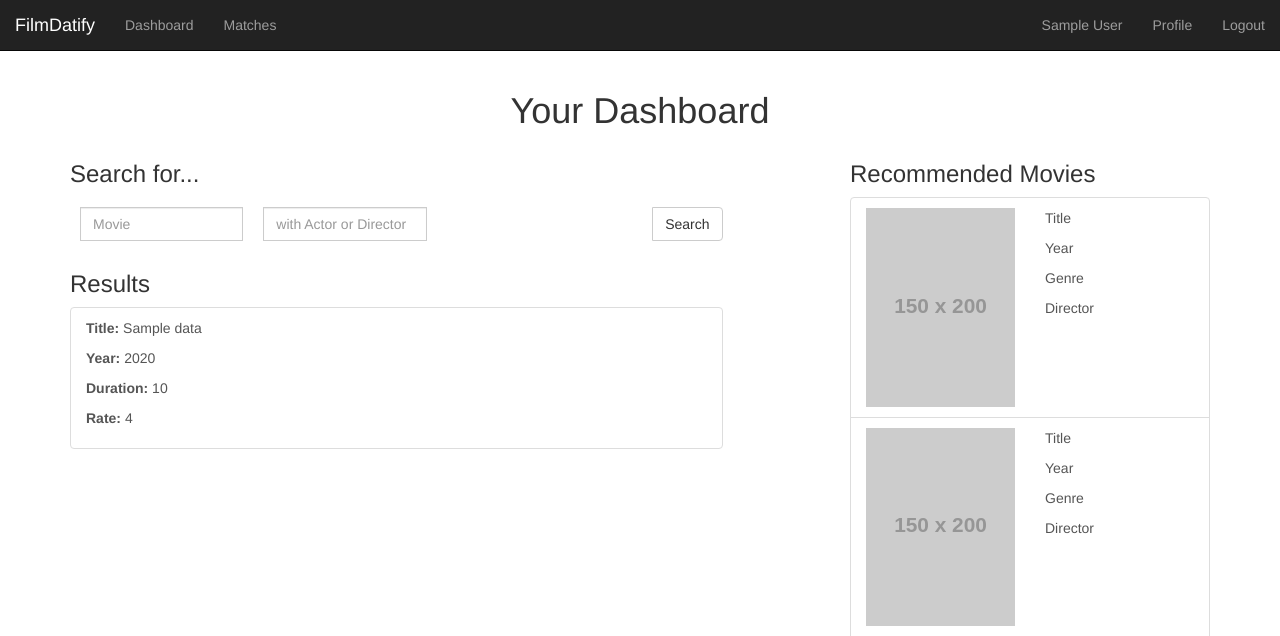
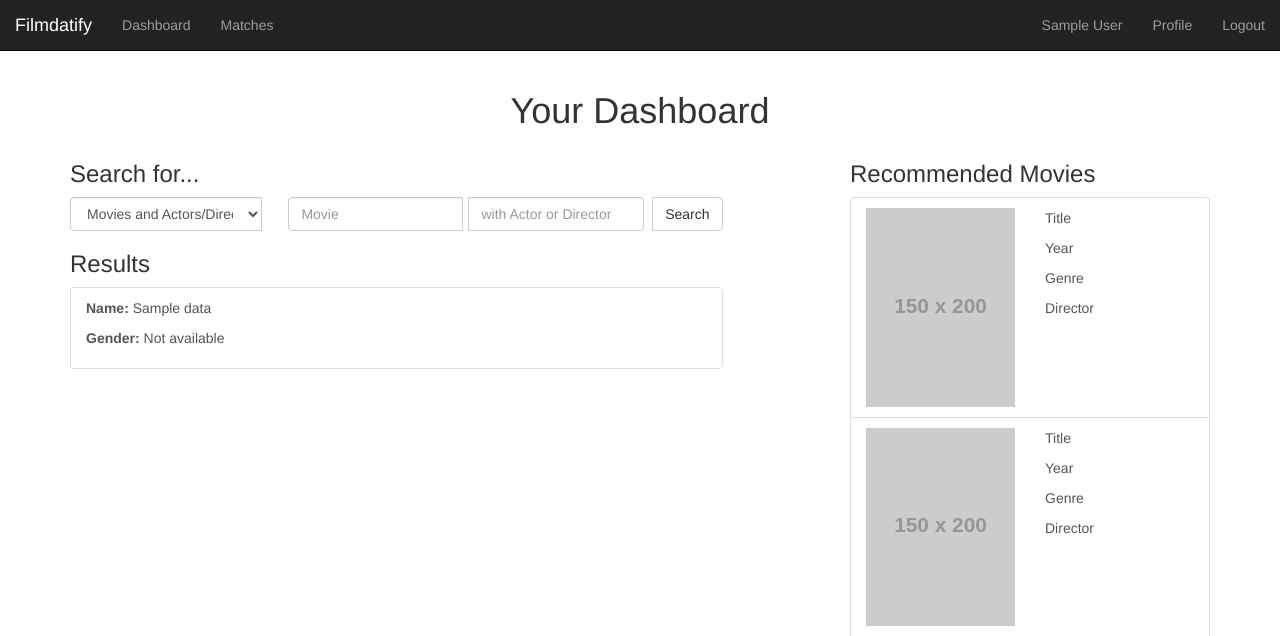
Before and after one commit to Crongz/Fildatify, a Flask app: template app/templates/dashboard.html in a window 1280 px wide. Shown: the top 636 px of the page. Run offline with Flask 2, Linux system fonts and the light colour scheme; the visitor is signed in with stand-in values (Sample User, id 1); the template is opened without the code that fills it: most values are stand-ins (such as "Sample title", 1, 10 or a date in 2020); grey boxes labelled with a size stand in for pictures from a placeholder-image service; some libraries are stand-ins or nearby versions.

Commit message:
actor search

```diff
--- a/app/templates/dashboard.html
+++ b/app/templates/dashboard.html
@@ -9,7 +9,29 @@
     text-decoration: none;
     display: inline-block;
 }
+.div-inline{
+    display:inline-block !important;
+}
 </style>
+
+
+<script>
+        $(document).ready(function (){
+          $("#actor").hide();
+
+            $("#state").change(function() {
+                // foo is the id of the other select box
+                if ($(this).val() == "actors") {
+                    $("#actor").show();
+                    $("#movie").hide();
+                }else{
+                    $("#actor").hide();
+                    $("#movie").show();
+                }
+            });
+        });
+    </script>
+
 
 <div>
   <h1 style="text-align: center;">Your Dashboard</h1>
@@ -20,18 +42,33 @@
 		<div class="col-xs-7">
 			<!--Search for movies-->
 			<h3>Search for...</h3>
-        <form action="" method="post" class="form">
+        <form action="/dashboard" method="post" class="form">
           <div class="input-group">
-			      <span><input name="title" type="text" class="form-control" placeholder="Movie" style="width: 28%; margin:10px"></span>
-						<span><input name="person" type="text" class="form-control" placeholder="with Actor or Director" style="width: 28%; margin:10px"></span>
+              <select class="form-control" name="type" id="state">
+                <option value="movies">Movies and Actors/Directors</option>
+                <option value="actors">Actors and Directors</option>
+              </select>
+
+               <span class="input-group-addon" style="opacity:0"></span>
+
+    			      <span id="movie">
+                  <input name="title" type="text" class="form-control" placeholder="Movie" style="width:48%; margin-right:5px">
+    						  <input name="person" type="text" class="form-control" placeholder="with Actor or Director" style="width:48%; margin-right:5px">
+                </span>
+
+                <span id="actor"><input name="person2" type="text" class="form-control" placeholder="Actor or Director" style="margin-right:5px"></span>
+
                 <span class="input-group-btn">
     	          	<button class="btn btn-default" type="submit">Search</button>
     	          </span>
+
           </div>
         </form>
+
         {% if result %}
         <h3>Results</h3>
           <ul class="list-group">
+            {% if the_type == 'movies' %}
               {% for data in result %}
     						<a href="movieDetail/{{data.id}}" class="list-group-item">
     							<p><b>Title:</b> {{data.title}}</p>
@@ -54,6 +91,26 @@
     		          <div class="clearfix"></div>
     						</a>
               {% endfor %}
+
+            {% else %}
+              {% for data in result %}
+                <a href="personDetail/{{data.id}}" class="list-group-item">
+                  <p><b>Name:</b> {{data.name}}</p>
+                  <p><b>Gender:</b>
+                    {% if data.gender == 1 %}
+                      Male
+                    {% elif data.gender == 0%}
+                      Female
+                    {% else %}
+                      Not available
+                    {% endif %}
+                    </p>
+                  <div class="clearfix"></div>
+                </a>
+              {% endfor %}
+
+            {% endif %}
+
 					</ul>
         {% endif %}
 		</div>
--- a/app/templates/partials/Navgation.html
+++ b/app/templates/partials/Navgation.html
@@ -8,7 +8,7 @@
         <span class="icon-bar"></span>
         <span class="icon-bar"></span>
       </button>
-      <a class="navbar-brand" href="/">FilmDatify</a>
+      <a class="navbar-brand" href="/">Filmdatify</a>
     </div>
 
     <div class="collapse navbar-collapse" id="bs-example-navbar-collapse-1">
--- a/app/view.py
+++ b/app/view.py
@@ -61,22 +61,32 @@ Dashboard
 @login_required
 def dashboard():
     result = None
+    the_type = None
     if request.method == 'POST':
         try:
-            title = request.form['title']
-            person = request.form['person']
-            if title == '' and person == '':
-                return render_template('dashboard.html', result=result)
-            elif title != '' and person == '':
-                sql = "SELECT movies.id, title, duration, year, mpaa_rating FROM movies WHERE movies.title LIKE :title"
-            elif title == '' and person != '':
-                sql="SELECT movies.id, title, duration, year, mpaa_rating FROM movies INNER JOIN movie_people ON movies.id = movie_id INNER JOIN people ON person_id = people.id AND people.name LIKE :person"
+            the_type = request.form['type']
+            if request.form['type'] == 'movies':
+                title = request.form['title']
+                person = request.form['person']
+                if title == '' and person == '':
+                    return render_template('dashboard.html', result=result, the_type=the_type)
+                elif title != '' and person == '':
+                    sql = "SELECT movies.id, title, duration, year, mpaa_rating FROM movies WHERE movies.title LIKE :title"
+                elif title == '' and person != '':
+                    sql="SELECT movies.id, title, duration, year, mpaa_rating FROM movies INNER JOIN movie_people ON movies.id = movie_id INNER JOIN people ON person_id = people.id AND people.name LIKE :person"
+                else:
+                    sql="SELECT movies.id, title, duration, year, mpaa_rating FROM movies INNER JOIN movie_people ON movies.id = movie_id INNER JOIN people ON person_id = people.id AND people.name LIKE :person WHERE movies.title LIKE :title"
+                result = connection.execute(text(sql), title="%"+title+"%", person="%"+person+"%").fetchall()
             else:
-                sql="SELECT movies.id, title, duration, year, mpaa_rating FROM movies INNER JOIN movie_people ON movies.id = movie_id INNER JOIN people ON person_id = people.id AND people.name LIKE :person WHERE movies.title LIKE :title"
-            result = connection.execute(text(sql), title="%"+title+"%", person="%"+person+"%").fetchall()
+                person2 = request.form['person2']
+                if person2 == '':
+                    return render_template('dashboard.html', result=result, the_type=the_type)
+                else:
+                    sql="SELECT people.id, name, gender FROM people WHERE people.name LIKE :person2"
+                result = connection.execute(text(sql), person2="%"+person2+"%").fetchall()
         except:
-            flash('Failed to get movies', 'Error')
-    return render_template('dashboard.html', result=result)
+            flash('Failed to get movies or actors', 'Error')
+    return render_template('dashboard.html', result=result, the_type=the_type)
 
 """
 Matches
```
Also changed, not shown: app/templates/home.html (+10 -5 lines). Lines whose indentation alone changed are shown as unchanged.
